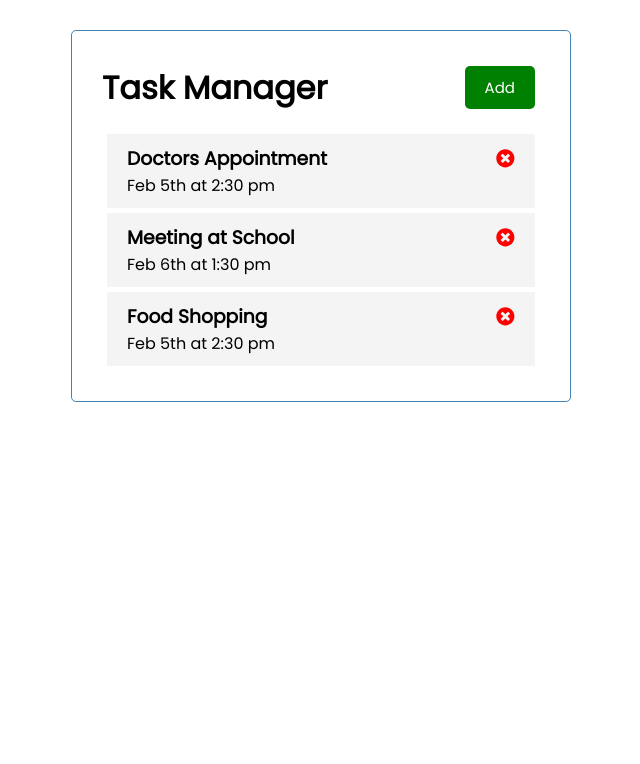
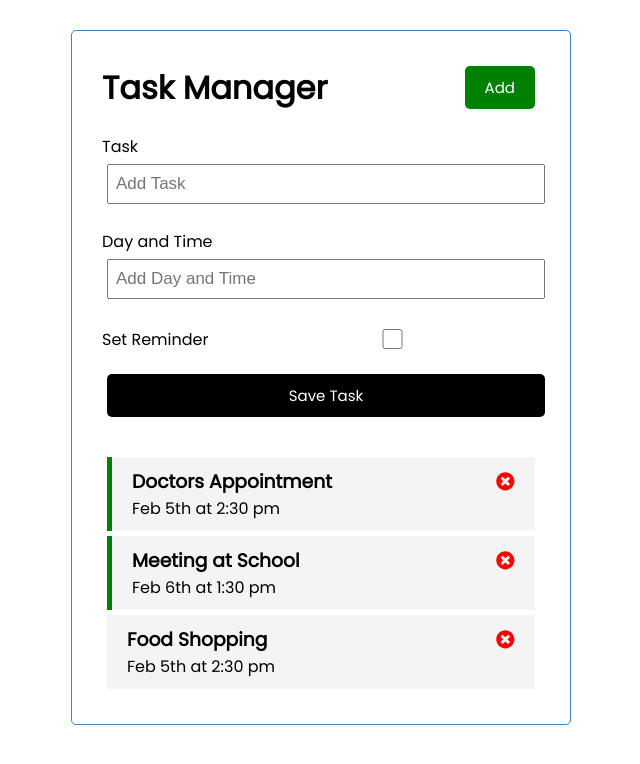
Before and after one commit to AlexChalakov/Task-Manager, a React (Create React App) app: page / in a window 1280 px wide. Shown: the top 764 px of the page, without its empty margins (319-959 px from the left). Built offline with nearby package versions, Linux system fonts and the light colour scheme.

Commit message:
Add Task implemented

```diff
--- a/src/App.js
+++ b/src/App.js
@@ -1,8 +1,13 @@
 import { useState } from 'react'
 import Header from './components/Header'
 import Tasks from './components/Tasks'
+import AddTask from './components/AddTask'
 
 function App() {
+  //showing different interface by default
+  const [showAddTask, setShowAddTask] = useState(true)
+
+  //initialising various tasks
   const [tasks, setTasks] = useState([
     {
         id: 1,
@@ -24,6 +29,13 @@
     }
   ])
 
+  //add task
+  const addTask = (task) => {
+    const id = Math.floor(Math.random() * 10000) + 1
+    const newTask = {id, ...task}
+    setTasks([...tasks, newTask])
+  }
+
   //delete task
   const deleteTask = (id) => {
     setTasks(tasks.filter((task) => task.id !== id))
@@ -37,7 +49,10 @@
   return (
     <div className="container">
       <Header />
-      {tasks.length > 0 ? <Tasks tasks = { tasks } onDelete = {deleteTask} onToggle = {toggleReminder}/> : 'No tasks to show!'}
+      {showAddTask && <AddTask onAdd={addTask}/>}
+      {tasks.length > 0 ? (<Tasks tasks = { tasks }
+        onDelete = {deleteTask}
+        onToggle = {toggleReminder}/>) : ('No tasks to show!')}
     </div>
   )
 }
--- /dev/null
+++ b/src/components/AddTask.js
@@ -0,0 +1,43 @@
+import { useState } from 'react'
+
+const AddTask = ({ onAdd }) => {
+    const [text, setText] = useState('')
+    const [day, setDay] = useState('')
+    const [reminder, setReminder] = useState(false)
+
+    const onSubmit = (e) => {
+        e.preventDefault()
+
+        if(!text) {
+            alert('Please add a task.')
+            return
+        }
+
+        onAdd({ text, day, reminder })
+
+        setText('')
+        setDay('')
+        setReminder(false)
+    }
+
+    return (
+        <form className = 'add-form' onSubmit = {onSubmit} >
+            <div className = 'form-control'>
+                <label>Task</label>
+                <input type = 'text' placeholder = 'Add Task' value = {text} onChange = {(e) => setText(e.target.value)}/>
+            </div>
+            <div className = 'form-control'>
+                <label>Day and Time</label>
+                <input type = 'text' placeholder = 'Add Day and Time' value = {day} onChange = {(e) => setDay(e.target.value)}/>
+            </div>
+            <div className = 'form-control form-control-check'>
+                <label>Set Reminder</label>
+                <input type = 'checkbox' checked = {reminder} value = {reminder} onChange = {(e) => setReminder(e.currentTarget.checked)}/>
+            </div>
+
+            <input type = 'submit' value = 'Save Task' className = 'btn btn-block'/>
+        </form>
+    )
+}
+
+export default AddTask
--- a/src/components/Task.js
+++ b/src/components/Task.js
@@ -2,8 +2,10 @@
 
 const Task = ({ task, onDelete, onToggle }) => {
     return (
-        <div className = 'task' onClick ={() => onToggle(task.id)}>
-            <h3> {task.text} <FaTimesCircle style={{ color: 'red', cursor: 'pointer' }} onClick = {() => onDelete(task.id)}/> </h3>
+        <div className = {`task ${task.reminder ? 'reminder' : ''}`} onDoubleClick ={() => onToggle(task.id)}>
+            <h3>
+            {task.text} <FaTimesCircle style={{ color: 'red', cursor: 'pointer' }} onClick = {() => onDelete(task.id)}/>
+            </h3>
             <p> {task.day} </p>
         </div>
     )
--- a/src/components/Tasks.js
+++ b/src/components/Tasks.js
@@ -5,7 +5,10 @@
     return (
         <>
             {tasks.map((task) => (
-            <Task key={task.id} task = {task} onDelete = {onDelete} onToggle = {onToggle}/>
+            <Task key={task.id}
+                task = {task}
+                onDelete = {onDelete}
+                onToggle = {onToggle}/>
             ))}
         </>
     )
--- a/src/index.js
+++ b/src/index.js
@@ -11,7 +11,4 @@
   document.getElementById('root')
 );
 
-// If you want to start measuring performance in your app, pass a function
-// to log results (for example: reportWebVitals(console.log))
-// or send to an analytics endpoint. Learn more: https://bit.ly/CRA-vitals
 reportWebVitals();
```
Also changed, not shown: 1 other file (tests, documents, lock files or other folders).
